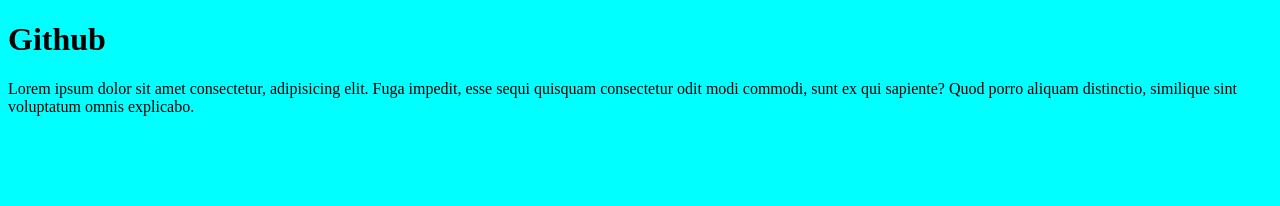
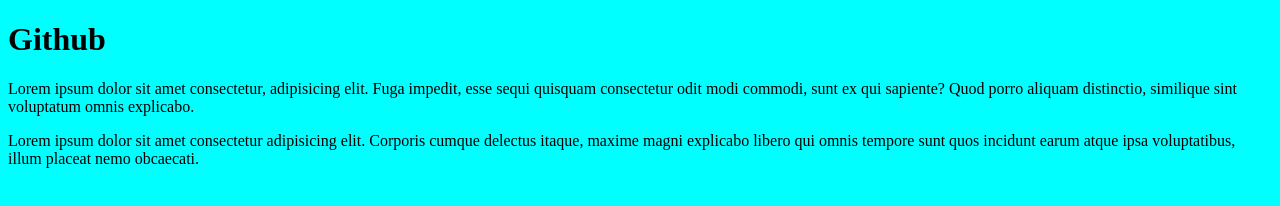
Before and after one commit to nikola2442/github-test, a plain HTML site: page index.html in a window 1280 px wide. Drawn offline with Linux system fonts and the light colour scheme.

Commit message:
dodat css

```diff
--- a/index.html
+++ b/index.html
@@ -12,5 +12,6 @@
     <p>Lorem ipsum dolor sit amet consectetur, adipisicing elit. Fuga impedit, esse sequi quisquam
         consectetur odit modi commodi, sunt ex qui sapiente? Quod porro aliquam distinctio, similique sint
         voluptatum omnis explicabo.</p>
+        <p>Lorem ipsum dolor sit amet consectetur adipisicing elit. Corporis cumque delectus itaque, maxime magni explicabo libero qui omnis tempore sunt quos incidunt earum atque ipsa voluptatibus, illum placeat nemo obcaecati.</p>
 </body>
 </html>
--- a/style.css
+++ b/style.css
@@ -1,3 +1,4 @@
 body{
     background-color: aqua;
+    color: black;
 }
```
